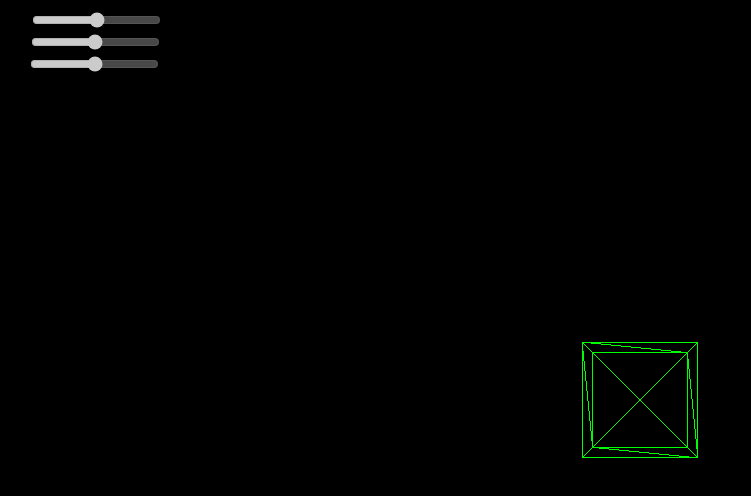
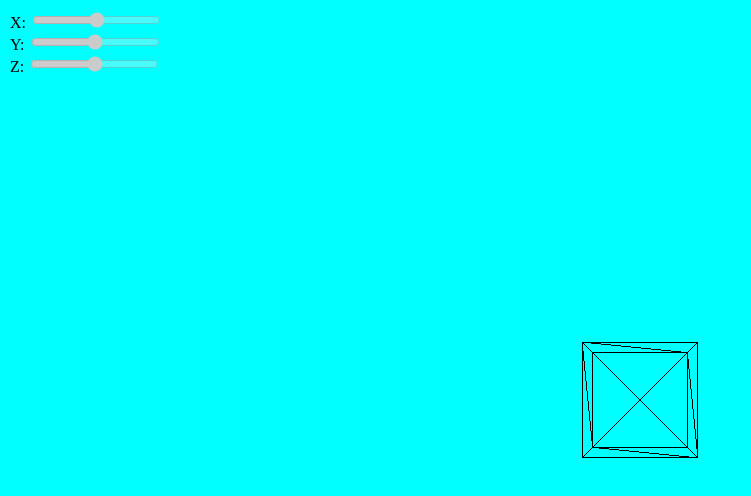
Before and after one commit to true-king-al/true-king-al.github.io, a website: page 3d.html in a window 1280 px wide. Shown: the whole page, without its empty margins (0-751 px from the left). Drawn offline with nearby package versions, Linux system fonts and the light colour scheme.

Commit message:
Update 3d.html

```diff
--- a/3d.html
+++ b/3d.html
@@ -23,11 +23,12 @@
     const camera = new THREE.PerspectiveCamera(75, window.innerWidth / window.innerHeight, 0.1, 1000);
     const renderer = new THREE.WebGLRenderer();
     renderer.setSize(window.innerWidth, window.innerHeight);
+    renderer.setClearColor(0x00ffff); // Set background color to cyan
     document.body.appendChild(renderer.domElement);
 
     // Create a cube
     const geometry = new THREE.BoxGeometry();
-    const material = new THREE.MeshBasicMaterial({ color: 0x00ff00, wireframe: true });
+    const material = new THREE.MeshBasicMaterial({ color: 0x000000, wireframe: true }); // Full sides, green color
     const cube = new THREE.Mesh(geometry, material);
     scene.add(cube);
 
```
